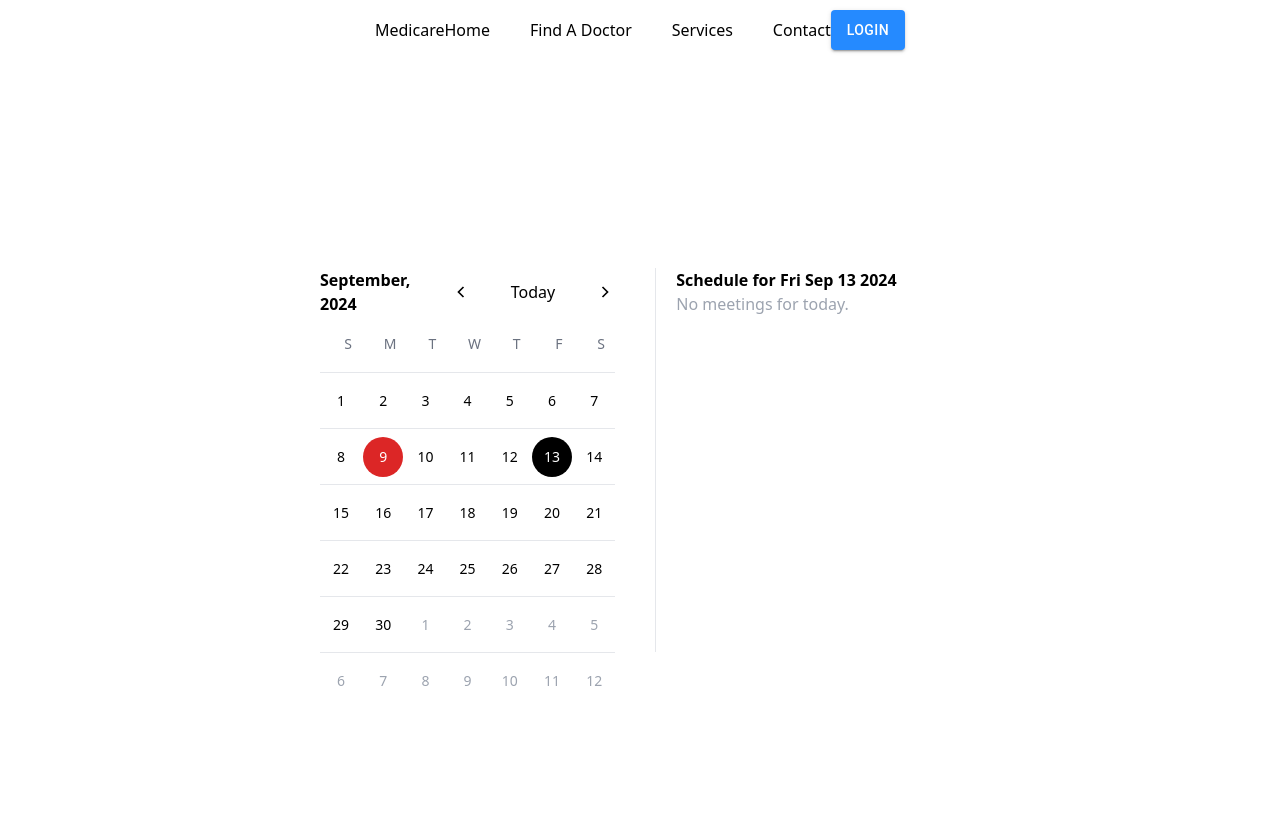
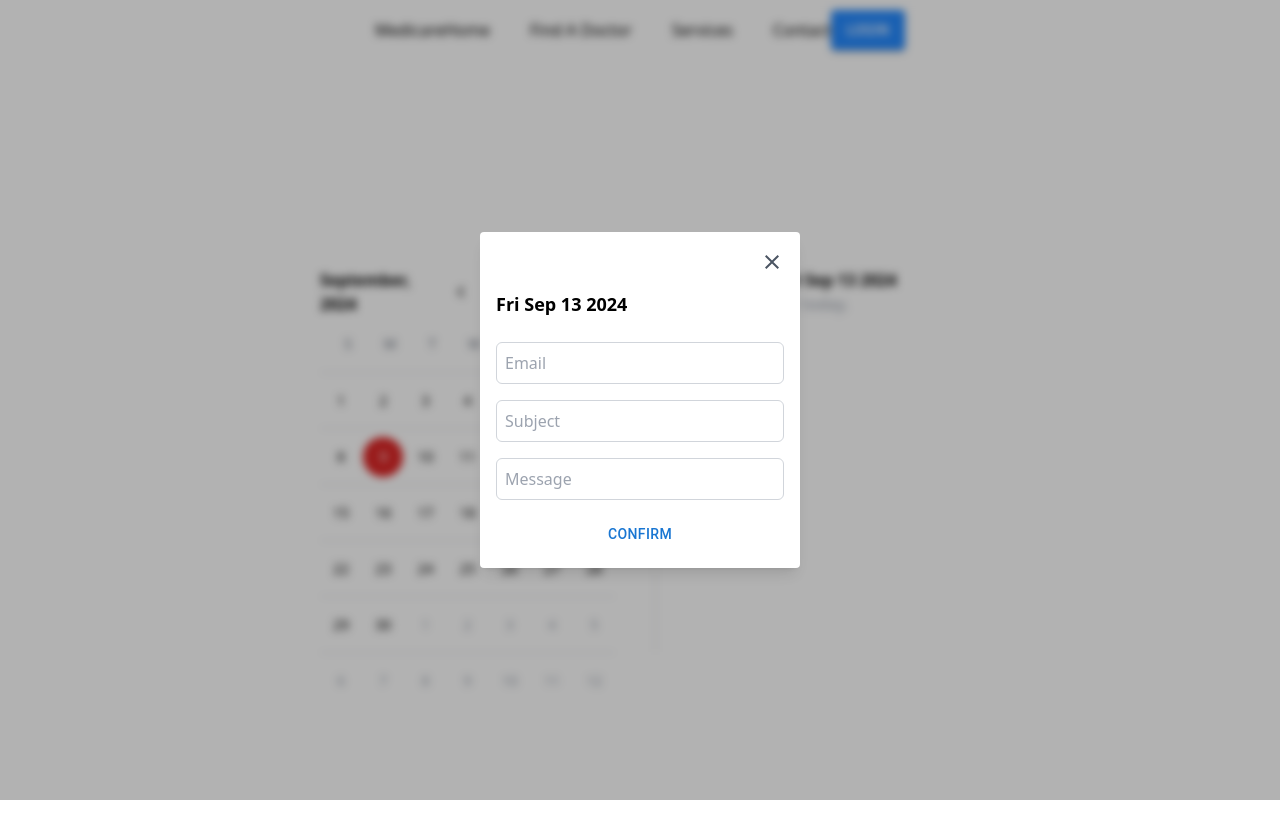
Before and after one commit to TY-Projects-PanelG/Healthcare_Monitoring_System, a React (Create React App) app in the folder client/: page /calender in a window 1280 px wide. Both pictures are taken after a click on the element "13". Shown: the top 838 px of the page. Built offline with nearby package versions, Linux system fonts and the light colour scheme.

Commit message:
modal complete

```diff
--- a/client/src/components/Schedule.js
+++ b/client/src/components/Schedule.js
@@ -1,43 +1,99 @@
-import React,{useState,useEffect} from 'react'
+import React, { useState, useEffect } from 'react'
+import CloseIcon from '@mui/icons-material/Close';
+import { Button } from '@mui/material';
 
-export const Schedule = () => {
+export const Schedule = ({ selectDate, setDisplay }) => {
+    const [patientId, setPatientId] = useState('66e2ddb6a26bbb545a17ae40');
+    const [close, setClose] = useState(true);
     const [formData, setFormData] = useState({
-        email:"",
-        subject:"",
-        message:""
+        email: "",
+        subject: "",
+        message: ""
     });
 
-    const handleInputChange = (e)=>{
-        const {name, value} = e.target;
-        setFormData({...formData,[name]:value});
+    const handleInputChange = (e) => {
+        const { name, value } = e.target;
+        setFormData({ ...formData, [name]: value });
     };
 
-    const handleSubmit = async(e)=>{
+    const handleSubmit = async (e) => {
         e.preventDefault();
         try {
-            const response = await fetch("http://localhost:8000/api/mail",{
-                method:"POST",
-                headers:{
-                    "Content-type":"application/json",
+            const response1 = await fetch("http://localhost:8000/api/mail", {
+                method: "POST",
+                headers: {
+                    "Content-type": "application/json",
                 },
-                body:JSON.stringify(formData),
+                body: JSON.stringify(formData),
             });
-            const result = await response.json();
-            console.log("Success",result);
+            const result1 = await response1.json();
+            console.log("Success", result1);
+
+
+            const response2 = await fetch(`http://localhost:8000/api/patients/${patientId}`, {
+                method: "POST",
+                headers: {
+                    "Content-type": "application/json",
+                },
+                body: JSON.stringify(formData),
+            });
+            const result2 = await response2.json();
+            console.log("Success", result2);
         } catch (error) {
             console.log(error);
         }
     }
-  return (
-    <>
-        <section>
-            <form onSubmit={handleSubmit}>
-                <input name='email' value={formData.email} onChange={handleInputChange} placeholder='Email' />
-                <input name='subject' value={formData.subject} onChange={handleInputChange} placeholder='Subject' />
-                <input name='message' value={formData.message} onChange={handleInputChange} placeholder='Message' />
-                <button type='submit'>SEND</button>
-            </form>
-        </section>
-    </>
-  )
+    return (
+        <>
+            {close && <section className='flex justify-center items-center fixed inset-0 bg-black bg-opacity-30 backdrop-blur-sm'>
+                <div>
+                <form onSubmit={handleSubmit} className="flex flex-col gap-4 w-80 mx-auto p-4 bg-white rounded shadow-lg">
+    <button
+        type="button"
+        onClick={() => {
+            setClose(false);
+            setDisplay(false);
+        }}
+        className="self-end text-gray-600 hover:text-gray-800"
+    >
+        <CloseIcon />
+    </button>
+    <span className="text-lg font-semibold mb-2">{selectDate.toDate().toDateString()}</span>
+
+    <input
+        name="email"
+        value={formData.email}
+        onChange={handleInputChange}
+        placeholder="Email"
+        className="w-full p-2 border border-gray-300 rounded-md focus:outline-none focus:ring-2 focus:ring-blue-500"
+    />
+
+    <input
+        name="subject"
+        value={formData.subject}
+        onChange={handleInputChange}
+        placeholder="Subject"
+        className="w-full p-2 border border-gray-300 rounded-md focus:outline-none focus:ring-2 focus:ring-blue-500"
+    />
+
+    <input
+        name="message"
+        value={formData.message}
+        onChange={handleInputChange}
+        placeholder="Message"
+        className="w-full p-2 border border-gray-300 rounded-md focus:outline-none focus:ring-2 focus:ring-blue-500"
+    />
+
+    <Button
+        type="submit"
+        className="w-full bg-blue-500 text-white py-2 rounded-md hover:bg-blue-600 hover:text-white focus:ring-2 focus:ring-blue-500"
+    >
+        CONFIRM
+    </Button>
+</form>
+
+                </div>
+            </section>}
+        </>
+    )
 }
--- a/client/src/pages/CalenderPage.js
+++ b/client/src/pages/CalenderPage.js
@@ -3,13 +3,16 @@ import React, { useState } from "react";
 import { generateDate, months } from "../components/Calender";
 import cn from "../components/Cn";
 import { GrFormNext, GrFormPrevious } from "react-icons/gr";
+import { Schedule } from "../components/Schedule";
 
 export default function Calendar() {
+	const [display, setDisplay] = useState(false);
 	const days = ["S", "M", "T", "W", "T", "F", "S"];
 	const currentDate = dayjs();
 	const [today, setToday] = useState(currentDate);
 	const [selectDate, setSelectDate] = useState(currentDate);
 	return (
+		<>
 		<div className="flex gap-10 sm:divide-x justify-center sm:w-1/2 mx-auto  h-screen items-center sm:flex-row flex-col">
 			<div className="w-96 h-96 ">
 				<div className="flex justify-between items-center">
@@ -76,6 +79,7 @@ export default function Calendar() {
 										)}
 										onClick={() => {
 											setSelectDate(date);
+											setDisplay(true);
 										}}
 									>
 										{date.date()}
@@ -93,5 +97,9 @@ export default function Calendar() {
 				<p className="text-gray-400">No meetings for today.</p>
 			</div>
 		</div>
+			{display && <div className="">
+				<Schedule selectDate={selectDate} setDisplay={setDisplay}/>
+			</div>}
+		</>
 	);
 }
```
Also changed, not shown: 1 other file (tests, documents, lock files or other folders).
